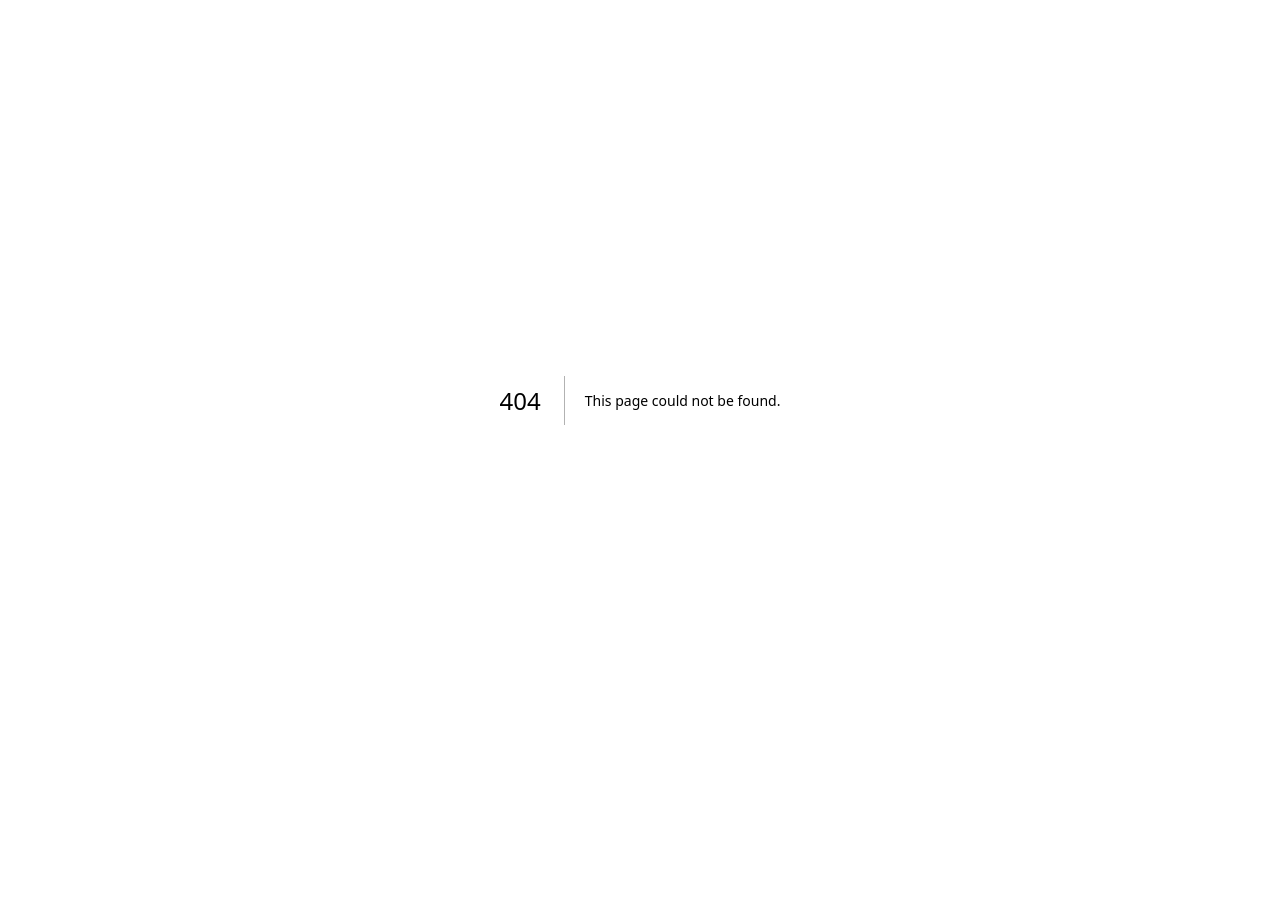
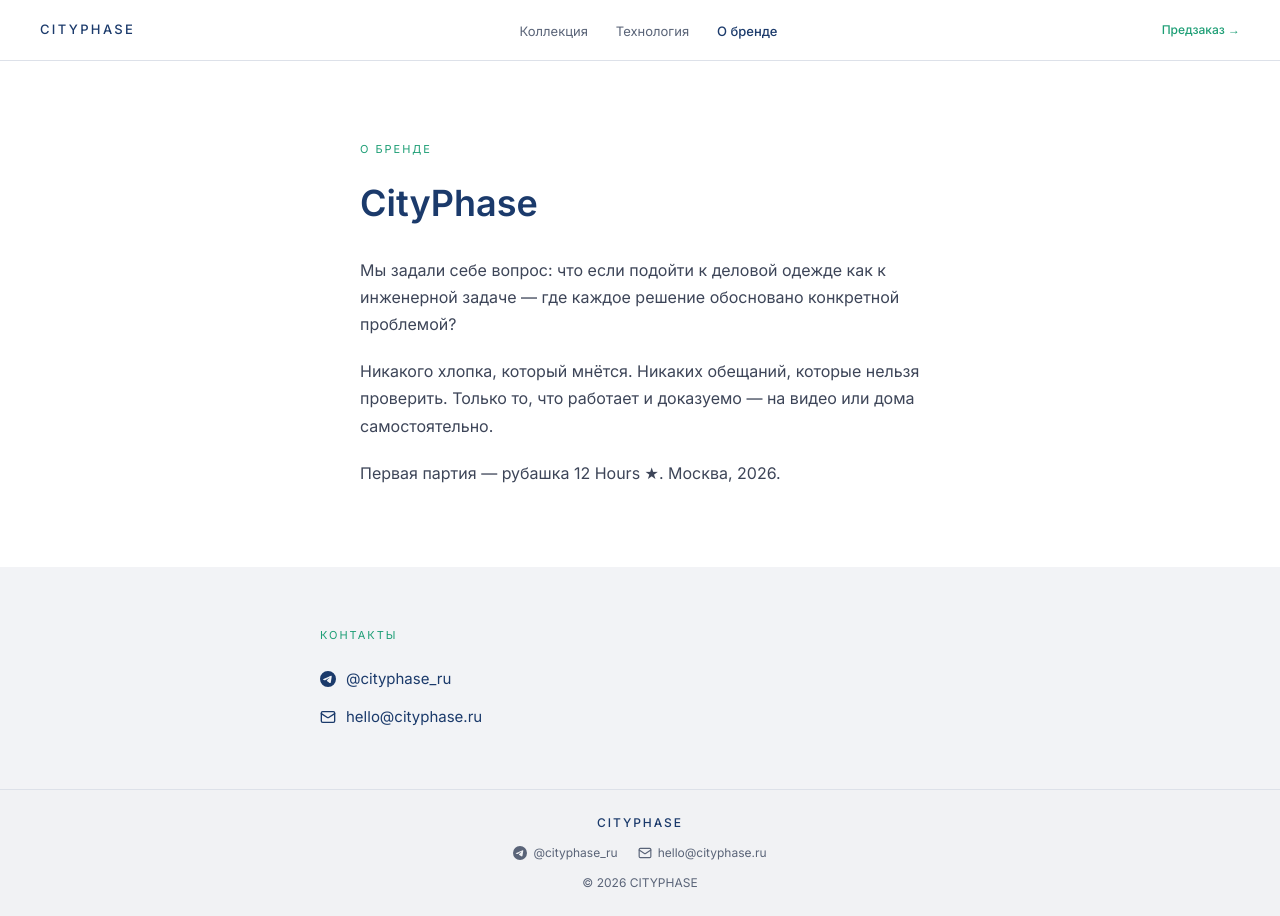
Before and after one commit to 1975pnv-lab/Cityphase, a Next.js app: page /about in a window 1280 px wide. Before the commit this address had no page. Before the commit the page ends 800 px from the top, so only its background shows below. Built offline with nearby package versions, Linux system fonts and the light colour scheme.

Commit message:
feat: add /about page

```diff
--- /dev/null
+++ b/app/about/page.js
@@ -0,0 +1,81 @@
+export default function About() {
+  return (
+    <main>
+      {/* NAV */}
+      <nav style={{
+        display: 'flex', justifyContent: 'space-between', alignItems: 'center',
+        padding: '18px 40px', borderBottom: '0.5px solid #DDE1E9', background: '#fff'
+      }}>
+        <a href="/" style={{ fontSize: 13, fontWeight: 500, letterSpacing: '0.18em', color: '#1B3A6B', textDecoration: 'none' }}>
+          CITYPHASE
+        </a>
+        <ul className="nav-links" style={{ display: 'flex', gap: 28, listStyle: 'none', margin: 0, padding: 0 }}>
+          <li><a href="/shop" style={{ fontSize: 13, color: '#5A6478', textDecoration: 'none' }}>Коллекция</a></li>
+          <li><a href="/technology" style={{ fontSize: 13, color: '#5A6478', textDecoration: 'none' }}>Технология</a></li>
+          <li><a href="/about" style={{ fontSize: 13, color: '#1B3A6B', textDecoration: 'none', fontWeight: 500 }}>О бренде</a></li>
+        </ul>
+        <a href="#order" style={{ fontSize: 12, color: '#1D9E75', fontWeight: 500, textDecoration: 'none' }}>
+          Предзаказ →
+        </a>
+      </nav>
+
+      {/* S1 HERO */}
+      <section style={{ background: '#fff', padding: '80px 40px', maxWidth: 640, margin: '0 auto' }}>
+        <p style={{ fontSize: 11, letterSpacing: '0.18em', textTransform: 'uppercase', color: '#1D9E75', marginBottom: 24 }}>
+          О БРЕНДЕ
+        </p>
+        <h1 style={{ fontSize: 36, fontWeight: 600, color: '#1B3A6B', lineHeight: 1.2, marginBottom: 32 }}>
+          CityPhase
+        </h1>
+        <p style={{ fontSize: 16, color: '#3D4558', lineHeight: 1.7, marginBottom: 20 }}>
+          Мы задали себе вопрос: что если подойти к деловой одежде как к инженерной задаче — где каждое решение обосновано конкретной проблемой?
+        </p>
+        <p style={{ fontSize: 16, color: '#3D4558', lineHeight: 1.7, marginBottom: 20 }}>
+          Никакого хлопка, который мнётся. Никаких обещаний, которые нельзя проверить. Только то, что работает и доказуемо — на видео или дома самостоятельно.
+        </p>
+        <p style={{ fontSize: 16, color: '#3D4558', lineHeight: 1.7 }}>
+          Первая партия — рубашка 12 Hours ★. Москва, 2026.
+        </p>
+      </section>
+
+      {/* S2 КОНТАКТЫ */}
+      <section style={{ background: '#F2F3F6', padding: '60px 40px' }}>
+        <div style={{ maxWidth: 640, margin: '0 auto' }}>
+          <p style={{ fontSize: 11, letterSpacing: '0.18em', textTransform: 'uppercase', color: '#1D9E75', marginBottom: 24 }}>
+            КОНТАКТЫ
+          </p>
+          <div style={{ display: 'flex', flexDirection: 'column', gap: 16 }}>
+            <a href="https://t.me/cityphase_ru" style={{ display: 'flex', alignItems: 'center', gap: 10, fontSize: 15, color: '#1B3A6B', textDecoration: 'none' }}>
+              <svg width="16" height="16" viewBox="0 0 24 24" fill="#1B3A6B"><path d="M11.944 0A12 12 0 0 0 0 12a12 12 0 0 0 12 12 12 12 0 0 0 12-12A12 12 0 0 0 12 0a12 12 0 0 0-.056 0zm4.962 7.224c.1-.002.321.023.465.14a.506.506 0 0 1 .171.325c.016.093.036.306.02.472-.18 1.898-.962 6.502-1.36 8.627-.168.9-.499 1.201-.82 1.23-.696.065-1.225-.46-1.9-.902-1.056-.693-1.653-1.124-2.678-1.8-1.185-.78-.417-1.21.258-1.91.177-.184 3.247-2.977 3.307-3.23.007-.032.014-.15-.056-.212s-.174-.041-.249-.024c-.106.024-1.793 1.14-5.061 3.345-.48.33-.913.49-1.302.48-.428-.008-1.252-.241-1.865-.44-.752-.245-1.349-.374-1.297-.789.027-.216.325-.437.893-.663 3.498-1.524 5.83-2.529 6.998-3.014 3.332-1.386 4.025-1.627 4.476-1.635z"/></svg>
+              @cityphase_ru
+            </a>
+            <a href="mailto:hello@cityphase.ru" style={{ display: 'flex', alignItems: 'center', gap: 10, fontSize: 15, color: '#1B3A6B', textDecoration: 'none' }}>
+              <svg width="16" height="16" viewBox="0 0 24 24" fill="none" stroke="#1B3A6B" strokeWidth="2" strokeLinecap="round" strokeLinejoin="round"><rect x="2" y="4" width="20" height="16" rx="2"/><path d="m22 7-8.97 5.7a1.94 1.94 0 0 1-2.06 0L2 7"/></svg>
+              hello@cityphase.ru
+            </a>
+          </div>
+        </div>
+      </section>
+
+      {/* FOOTER */}
+      <footer style={{ padding: '24px 16px', borderTop: '0.5px solid #DDE1E9', background: '#f1f2f4' }}>
+        <div style={{ display: 'flex', flexDirection: 'column', alignItems: 'center', gap: 12, textAlign: 'center' }}>
+          <a href="/" style={{ fontSize: 12, fontWeight: 500, letterSpacing: '0.16em', color: '#1B3A6B', textDecoration: 'none' }}>
+            CITYPHASE
+          </a>
+          <div style={{ display: 'flex', gap: 20, alignItems: 'center' }}>
+            <a href="https://t.me/cityphase_ru" style={{ display: 'flex', alignItems: 'center', gap: 6, fontSize: 12, color: '#5A6478', textDecoration: 'none' }}>
+              <svg width="14" height="14" viewBox="0 0 24 24" fill="#5A6478"><path d="M11.944 0A12 12 0 0 0 0 12a12 12 0 0 0 12 12 12 12 0 0 0 12-12A12 12 0 0 0 12 0a12 12 0 0 0-.056 0zm4.962 7.224c.1-.002.321.023.465.14a.506.506 0 0 1 .171.325c.016.093.036.306.02.472-.18 1.898-.962 6.502-1.36 8.627-.168.9-.499 1.201-.82 1.23-.696.065-1.225-.46-1.9-.902-1.056-.693-1.653-1.124-2.678-1.8-1.185-.78-.417-1.21.258-1.91.177-.184 3.247-2.977 3.307-3.23.007-.032.014-.15-.056-.212s-.174-.041-.249-.024c-.106.024-1.793 1.14-5.061 3.345-.48.33-.913.49-1.302.48-.428-.008-1.252-.241-1.865-.44-.752-.245-1.349-.374-1.297-.789.027-.216.325-.437.893-.663 3.498-1.524 5.83-2.529 6.998-3.014 3.332-1.386 4.025-1.627 4.476-1.635z"/></svg>
+              @cityphase_ru
+            </a>
+            <a href="mailto:hello@cityphase.ru" style={{ display: 'flex', alignItems: 'center', gap: 6, fontSize: 12, color: '#5A6478', textDecoration: 'none' }}>
+              <svg width="14" height="14" viewBox="0 0 24 24" fill="none" stroke="#5A6478" strokeWidth="2" strokeLinecap="round" strokeLinejoin="round"><rect x="2" y="4" width="20" height="16" rx="2"/><path d="m22 7-8.97 5.7a1.94 1.94 0 0 1-2.06 0L2 7"/></svg>
+              hello@cityphase.ru
+            </a>
+          </div>
+          <span style={{ fontSize: 12, color: '#5A6478' }}>© 2026 CITYPHASE</span>
+        </div>
+      </footer>
+    </main>
+  )
+}
```
